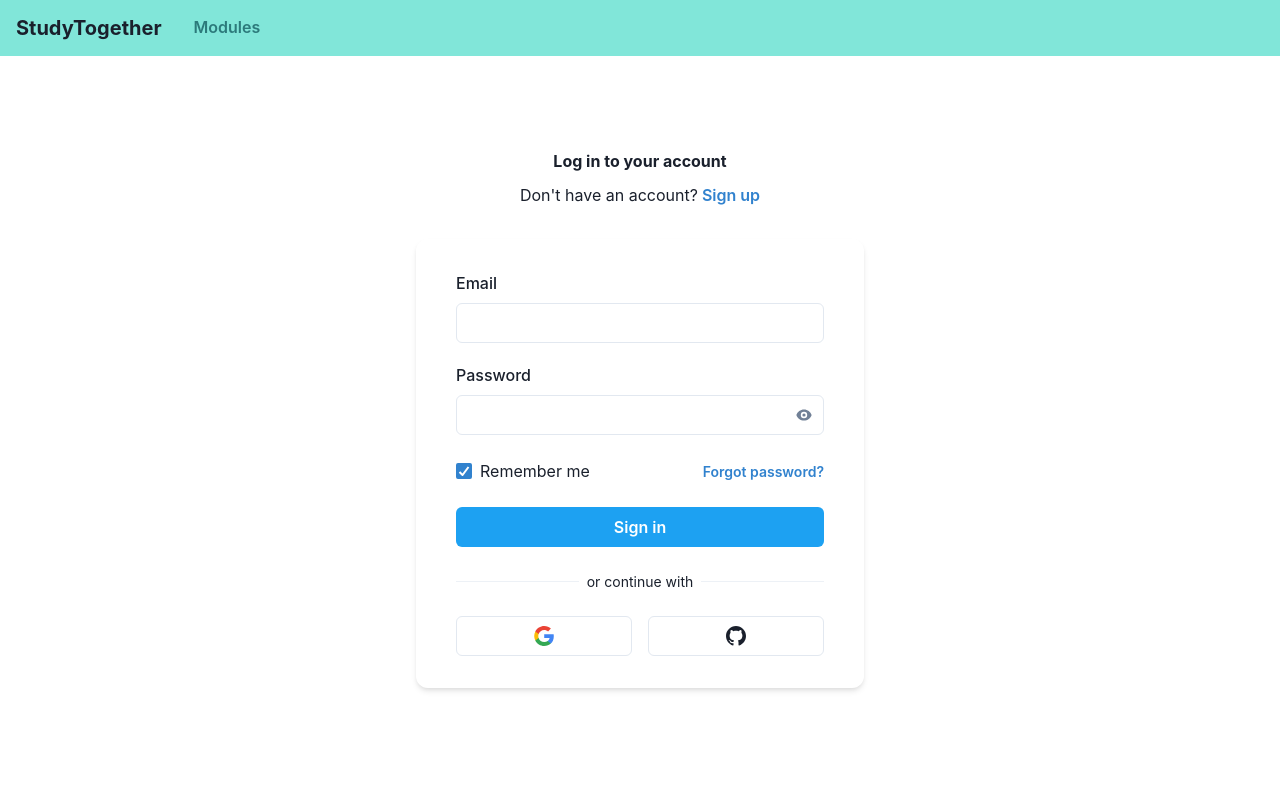
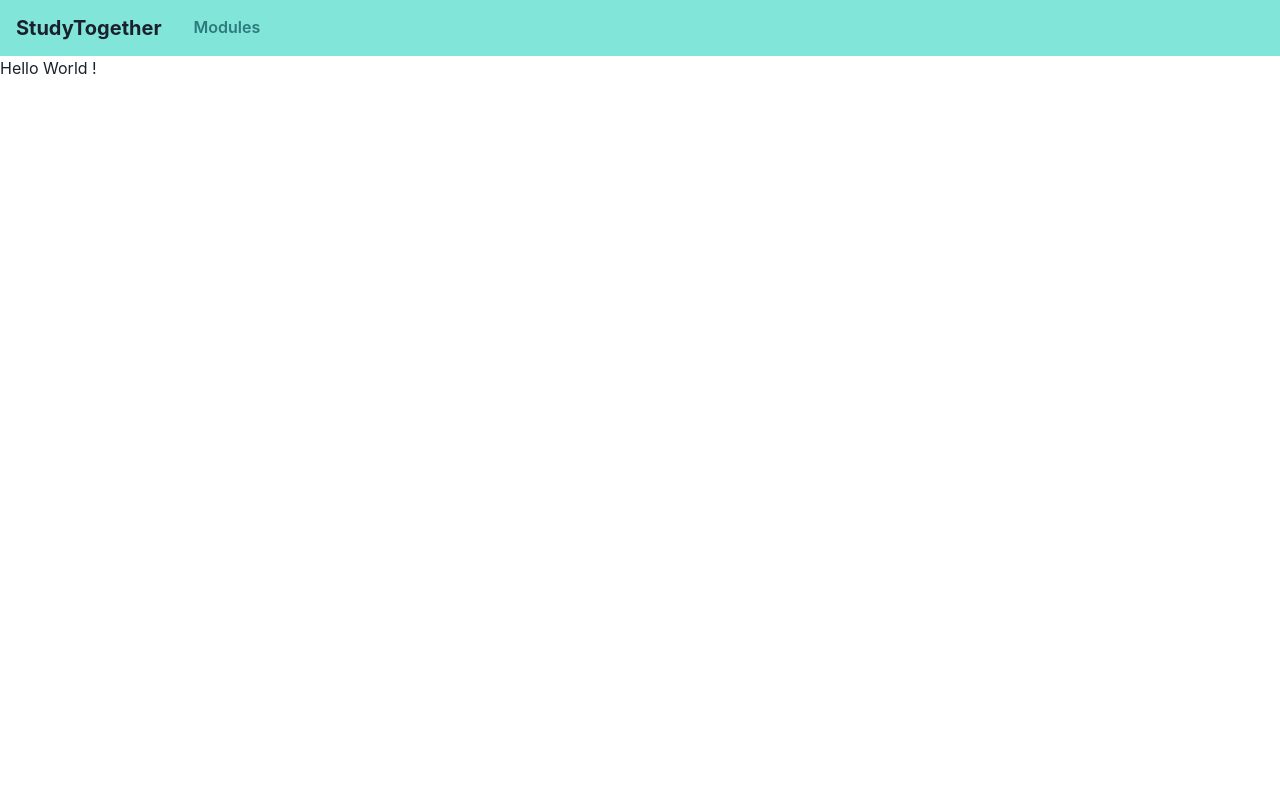
Before and after one commit to gaoyunfan/FT25, a React (Create React App) app: page /dashboard in a window 1280 px wide. Shown: the top 800 px of the page. Built offline with nearby package versions, Linux system fonts and the light colour scheme; no server answers.

Commit message:
Add files via upload

```diff
--- a/src/App.js
+++ b/src/App.js
@@ -10,10 +10,24 @@ export default function App() {
 
   return (
 
+    <div className="app">
+      <Navbar />
+    <Router>
+      <Routes>
+        <Route exact path="/" element={<PageLogin />} />
+        <Route exact path="/register" element={<PageSignup />} />
 
-    <div className="app">
+        <Route exact path="/dashboard" element={<PageTodo />} />
+      </Routes>
+    </Router>
+  </div> );
+
+
+
+
+   /* <div className="app">
       <Navbar />
       {user ? <PageTodo /> : <><PageLogin /> <PageSignup /> </>}
     </div>
-  );
+  */
 }
```
